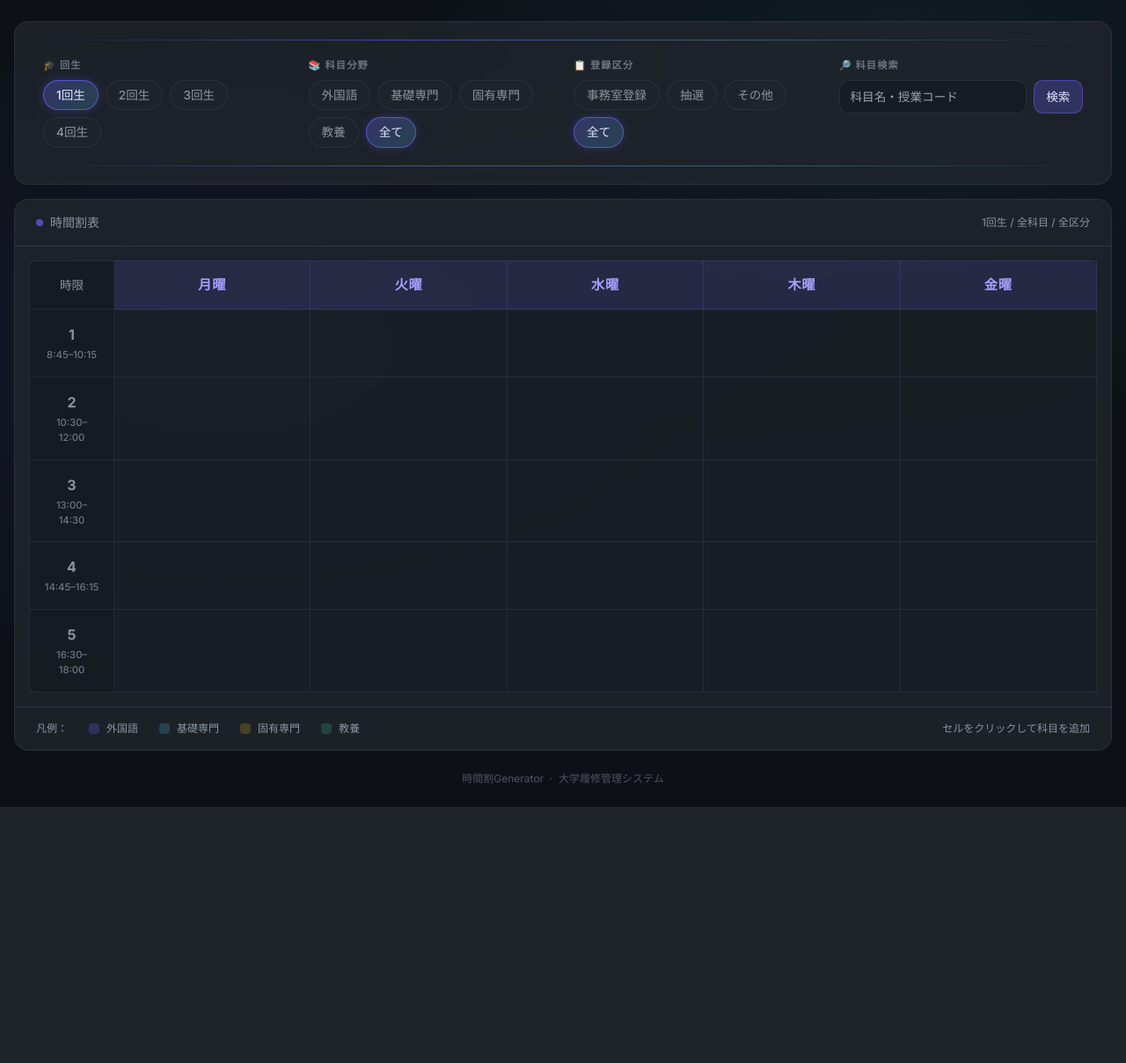
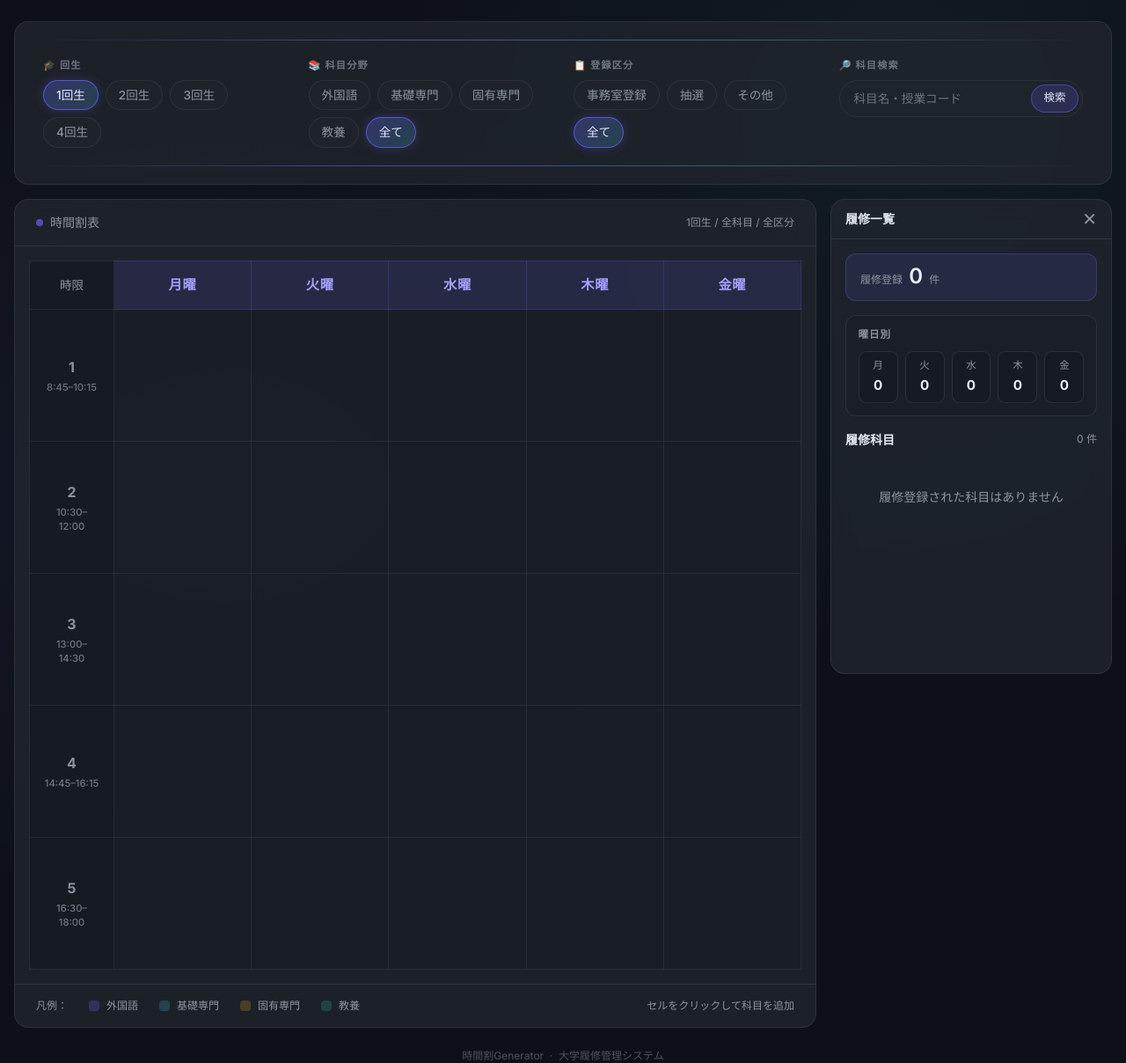
Before and after one commit to kugayuuma1113/calendar_generator, a FastAPI app: page / in a window 1280 px wide. Shown: the part 126-1334 px from the top of the page at 88% size. Before the commit the page ends 1043 px from the top, so only its background shows below. Run offline with FastAPI, Linux system fonts and the light colour scheme; some libraries are stand-ins or nearby versions.

Commit message:
UIの整理

```diff
--- a/main.py
+++ b/main.py
@@ -91,10 +91,23 @@ async def read_root(request: Request, db: Session = Depends(get_session)):
     enrollments = crud.get_enrollments(db)
     # {(day, period): enrollment_dict} の辞書に変換して Jinja2 で参照しやすくする
     enrolled_map = {(e["day"], e["period"]): e for e in enrollments}
+    summary_enrollments = sorted(
+        enrollments,
+        key=lambda e: (
+            DAY_ORDER.index(e["day"]) if e["day"] in DAY_ORDER else len(DAY_ORDER),
+            e["period"],
+            e["code"],
+        ),
+    )
     return templates.TemplateResponse(
         request,
         "index.html",
-        {"enrolled_map": enrolled_map},
+        {
+            "enrolled_map": enrolled_map,
+            "enrollments": summary_enrollments,
+            "summary": build_enrollment_summary(summary_enrollments),
+            "day_key_map": REVERSE_DAY_MAP,
+        },
     )
 
 
--- a/static/style.css
+++ b/static/style.css
@@ -44,43 +44,77 @@ body {
     box-shadow: 0 0 12px rgba(108, 99, 255, 0.25);
 }
 
-.search-input {
-    background: rgba(22, 27, 34, 0.8);
-    border: 1px solid rgba(48, 54, 61, 0.8);
-    border-radius: 0.65rem;
-    color: #e6edf3;
-    font-size: 0.85rem;
-    padding: 0.5rem 0.75rem;
+/* ── Search Control ── */
+.search-control {
+    align-items: center;
+    background: rgba(33, 38, 45, 0.6) !important;
+    border: 1px solid rgba(48, 54, 61, 0.8) !important;
+    border-radius: 9999px;
+    display: flex;
+    gap: 0.35rem;
+    padding: 0.25rem;
 }
 
-.search-input:focus {
-    outline: none;
-    border-color: rgba(108, 99, 255, 0.6);
-    box-shadow: 0 0 0 2px rgba(108, 99, 255, 0.15);
+.search-control input.search-input,
+input#subject-search-input.search-input {
+    -webkit-appearance: none;
+    appearance: none;
+    background: transparent !important;
+    border: 0 !important;
+    border-radius: 9999px;
+    color: #e6edf3 !important;
+    font-size: 0.85rem;
+    height: 2rem;
+    min-width: 0;
+    padding: 0 0.75rem;
 }
 
-.search-btn {
-    border: 1px solid rgba(108, 99, 255, 0.5);
-    background: rgba(108, 99, 255, 0.25);
-    border-radius: 0.65rem;
-    color: #e6e6ff;
+.search-control input.search-input::placeholder,
+input#subject-search-input.search-input::placeholder {
+    color: #6e7681;
+    opacity: 1;
+}
+
+.search-control input.search-input:focus,
+input#subject-search-input.search-input:focus {
+    background: transparent !important;
+    box-shadow: none !important;
+    outline: none;
+}
+
+.search-control input.search-input::-webkit-search-decoration,
+.search-control input.search-input::-webkit-search-cancel-button {
+    -webkit-appearance: none;
+}
+
+.search-control button.search-btn,
+button.search-btn {
+    -webkit-appearance: none;
+    appearance: none;
+    border: 1px solid rgba(108, 99, 255, 0.45) !important;
+    background: rgba(108, 99, 255, 0.18) !important;
+    border-radius: 9999px;
+    color: #e6e6ff !important;
     cursor: pointer;
     flex-shrink: 0;
-    font-size: 0.85rem;
+    font-size: 0.78rem;
     font-weight: 500;
-    padding: 0.5rem 0.85rem;
+    height: 2rem;
+    padding: 0 0.85rem;
     transition: all 0.15s ease;
 }
 
-.search-btn:hover {
-    background: rgba(108, 99, 255, 0.38);
+.search-control button.search-btn:hover,
+button.search-btn:hover {
+    background: rgba(108, 99, 255, 0.3) !important;
     border-color: rgba(108, 99, 255, 0.7);
 }
 
 /* ── Timetable Cells ── */
 .timetable-cell {
     border: 1px solid rgba(48, 54, 61, 0.6);
-    min-height: 110px;
+    height: 150px;
+    min-height: 150px;
     transition: all 0.2s ease;
     background: rgba(22, 27, 34, 0.5);
     cursor: pointer;
@@ -163,7 +197,7 @@ body {
     border-radius: 8px;
     border: 1px solid rgba(255, 255, 255, 0.1);
     height: 100%;
-    min-height: 90px;
+    min-height: 130px;
     min-width: 0;
     overflow: hidden;
     display: flex;
@@ -257,7 +291,20 @@ body {
     padding: 0.85rem 1rem;
 }
 
+.summary-total-label {
+    color: #8B949E;
+    font-size: 0.75rem;
+}
+
+.summary-total-count {
+    color: #e6edf3;
+    font-size: 1.5rem;
+    font-weight: 600;
+    line-height: 1;
+}
+
 .summary-section {
+    background: rgba(22, 27, 34, 0.28);
     border: 1px solid rgba(48, 54, 61, 0.8);
     border-radius: 0.75rem;
     padding: 0.85rem;
@@ -290,6 +337,10 @@ body {
     padding: 0.45rem 0.2rem;
 }
 
+.summary-chip span {
+    color: #8B949E;
+}
+
 .summary-chip strong {
     color: #e6edf3;
     font-size: 0.95rem;
@@ -297,12 +348,52 @@ body {
 
 .summary-row {
     align-items: center;
-    color: #8B949E;
+    color: #c9d1d9;
     display: flex;
     font-size: 0.78rem;
     gap: 0.75rem;
     justify-content: space-between;
     min-width: 0;
+}
+
+.summary-label {
+    color: #c9d1d9;
+}
+
+.summary-count {
+    color: #8B949E;
+    flex-shrink: 0;
+}
+
+.enrollment-list-title {
+    color: #e6edf3;
+    font-size: 0.875rem;
+    font-weight: 600;
+}
+
+.enrollment-list-count {
+    color: #8B949E;
+    font-size: 0.75rem;
+}
+
+.enrollment-subject-name {
+    color: #e6edf3;
+    font-size: 0.875rem;
+    font-weight: 600;
+}
+
+.enrollment-subject-meta,
+.enrollment-subject-detail {
+    color: #8B949E;
+    font-size: 0.75rem;
+    margin-top: 0.25rem;
+}
+
+.enrollment-empty {
+    color: #8B949E;
+    font-size: 0.875rem;
+    padding: 2rem 0;
+    text-align: center;
 }
 
 /* ── 登録ボタン ── */
--- a/templates/index.html
+++ b/templates/index.html
@@ -26,7 +26,7 @@
             }
         }
     </script>
-    <link rel="stylesheet" href="/static/style.css">
+    <link rel="stylesheet" href="/static/style.css?v=20260610-ui2">
     <script src="https://cdn.jsdelivr.net/npm/htmx.org@2.0.10/dist/htmx.min.js"
         integrity="sha384-H5SrcfygHmAuTDZphMHqBJLc3FhssKjG7w/CeCpFReSfwBWDTKpkzPP8c+cLsK+V"
         crossorigin="anonymous"></script>
@@ -125,7 +125,7 @@
                 <!-- 科目検索 -->
                 <div>
                     <div class="filter-section-title">🔎 科目検索</div>
-                    <div class="flex gap-2">
+                    <div class="search-control">
                         <input type="search" id="subject-search-input" class="search-input flex-1 min-w-0"
                             placeholder="科目名・授業コード" autocomplete="off"
                             onkeydown="if(event.key === 'Enter') { event.preventDefault(); searchSubjects(); }">
@@ -230,14 +230,14 @@
         </div>
 
         <!-- Side Panel: 科目選択 -->
-        <aside id="side-panel" class="glass rounded-2xl w-80 flex-shrink-0 hidden flex-col">
+        <aside id="side-panel" class="glass rounded-2xl w-80 flex-shrink-0 flex flex-col">
             <div class="px-4 py-3 border-b border-border flex items-center justify-between">
-                <span id="panel-title" class="text-sm font-semibold text-slate-200">科目を選択</span>
+                <span id="panel-title" class="text-sm font-semibold text-slate-200">履修一覧</span>
                 <button onclick="closePanel()"
                     class="text-muted hover:text-slate-200 transition-colors text-xl leading-none">✕</button>
             </div>
             <div id="panel-content" class="flex-1 overflow-y-auto">
-                <p class="text-sm text-muted text-center py-12">コマをクリックして<br>科目を表示します</p>
+                {% include "partials/enrollment_summary.html" %}
             </div>
         </aside>
     </main>
--- a/templates/partials/enrollment_summary.html
+++ b/templates/partials/enrollment_summary.html
@@ -1,9 +1,9 @@
 {# 履修一覧・サマリーとして右パネルへ差し込まれる表示 #}
 <div class="p-4 space-y-4">
     <div class="summary-total">
-        <span class="text-xs text-muted">履修登録</span>
-        <span class="text-2xl font-semibold text-slate-100">{{ summary.total }}</span>
-        <span class="text-xs text-muted">件</span>
+        <span class="summary-total-label">履修登録</span>
+        <span class="summary-total-count">{{ summary.total }}</span>
+        <span class="summary-total-label">件</span>
     </div>
 
     <div class="summary-section">
@@ -25,7 +25,7 @@
             {% for cat, count in summary.by_cat.items() %}
             <div class="summary-row">
                 <span class="cat-badge cat-{{ cat }}">{{ cat }}</span>
-                <span>{{ count }} 件</span>
+                <span class="summary-count">{{ count }} 件</span>
             </div>
             {% endfor %}
         </div>
@@ -38,8 +38,8 @@
         <div class="space-y-2">
             {% for reg, count in summary.by_reg.items() %}
             <div class="summary-row">
-                <span class="truncate">{{ reg }}</span>
-                <span>{{ count }} 件</span>
+                <span class="summary-label truncate">{{ reg }}</span>
+                <span class="summary-count">{{ count }} 件</span>
             </div>
             {% endfor %}
         </div>
@@ -48,8 +48,8 @@
 
     <div>
         <div class="flex items-center justify-between mb-3">
-            <h3 class="text-sm font-semibold text-slate-200">履修科目</h3>
-            <span class="text-xs text-muted">{{ enrollments|length }} 件</span>
+            <h3 class="enrollment-list-title">履修科目</h3>
+            <span class="enrollment-list-count">{{ enrollments|length }} 件</span>
         </div>
 
         {% if enrollments %}
@@ -59,12 +59,12 @@
             <li class="subject-card">
                 <div class="flex items-start justify-between gap-2">
                     <div class="flex-1 min-w-0">
-                        <p class="text-sm font-medium text-slate-200 truncate">{{ e.name }}</p>
-                        <p class="text-xs text-muted mt-0.5">
+                        <p class="enrollment-subject-name truncate">{{ e.name }}</p>
+                        <p class="enrollment-subject-meta">
                             <span class="cat-badge cat-{{ e.cat }}">{{ e.cat }}</span>
                             <span class="ml-1">{{ e.day }}曜 {{ e.period }}時限</span>
                         </p>
-                        <p class="text-xs text-muted mt-1 truncate">
+                        <p class="enrollment-subject-detail truncate">
                             <span class="font-mono">{{ e.code }}</span>
                             {% if e.reg %}
                             <span class="ml-1">{{ e.reg }}</span>
@@ -82,7 +82,7 @@
             {% endfor %}
         </ul>
         {% else %}
-        <p class="text-sm text-muted text-center py-8">履修登録された科目はありません</p>
+        <p class="enrollment-empty">履修登録された科目はありません</p>
         {% endif %}
     </div>
 </div>
```
